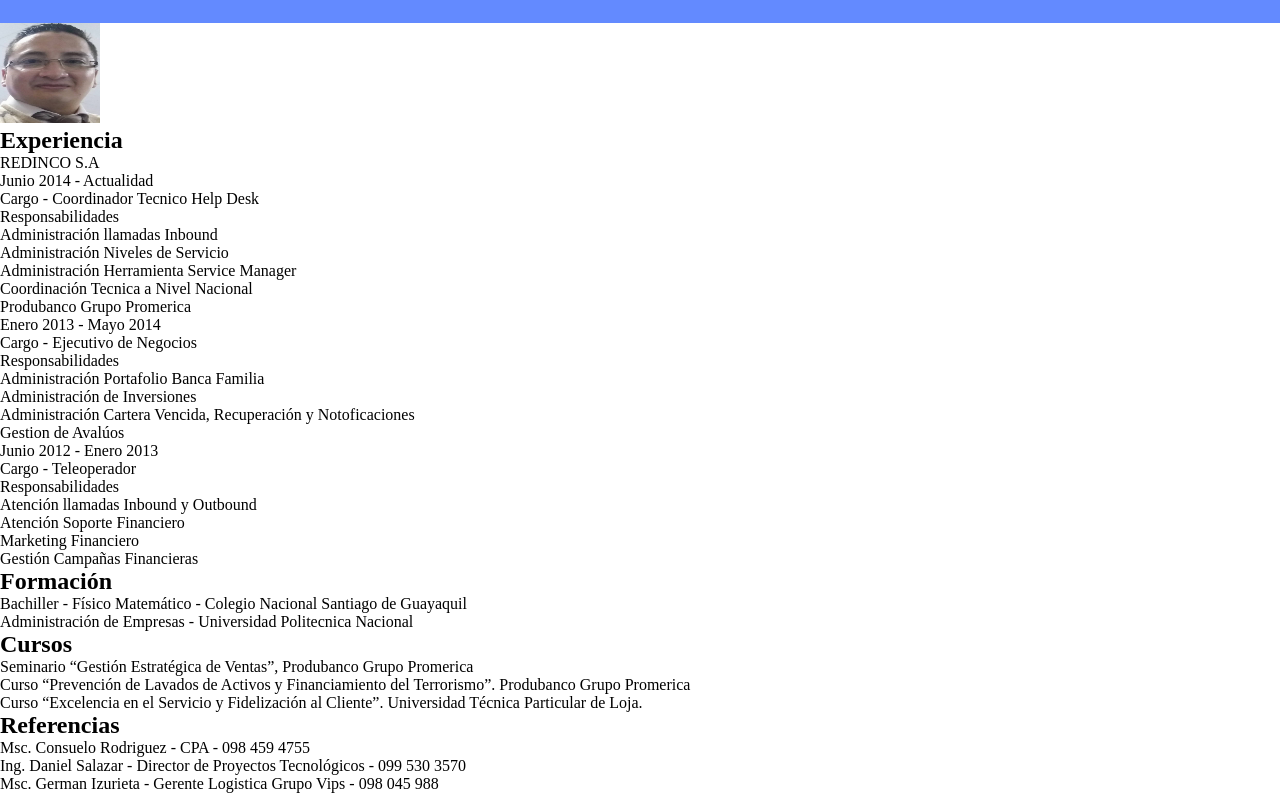
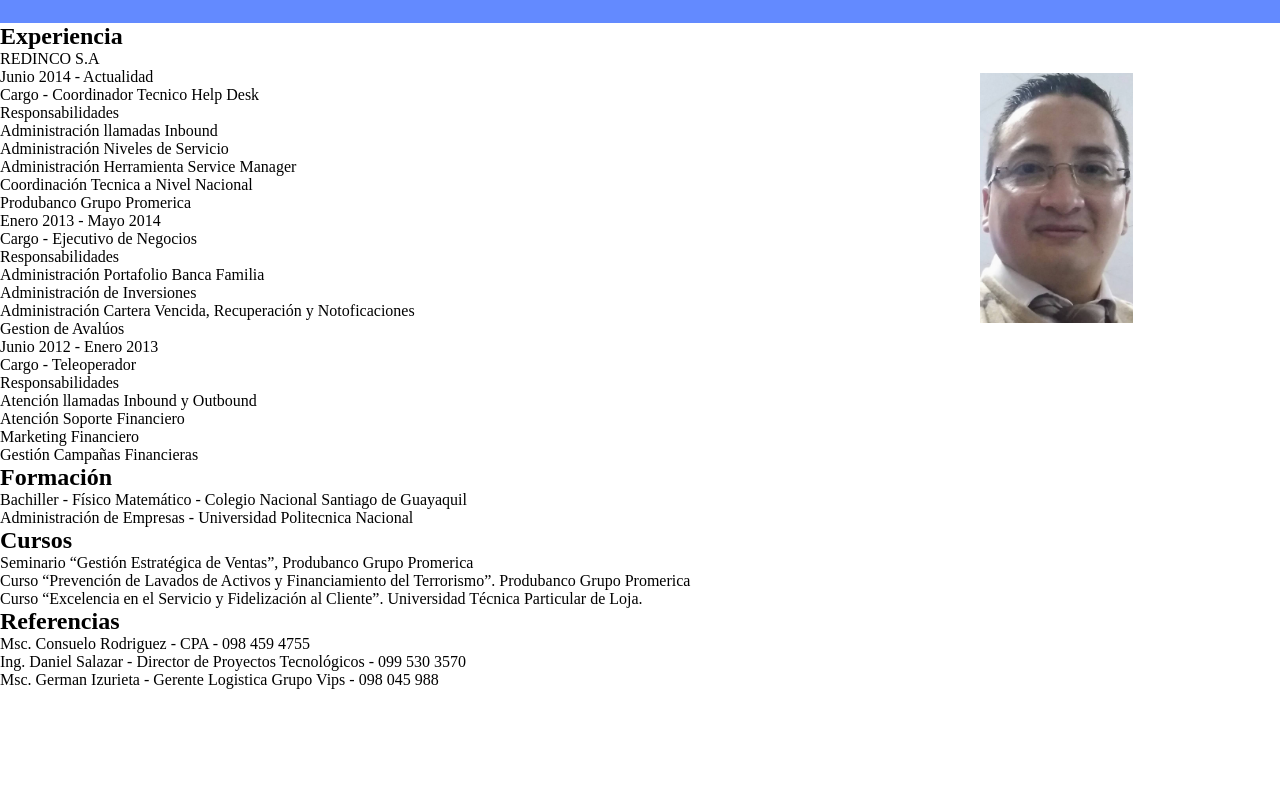
Before and after one commit to chevitoCode/CV-Marco-Canarejo, a plain HTML site: page index.html in a window 1280 px wide. Shown: the part 72-865 px from the top of the page. After the commit the page ends 800 px from the top, so only its background shows below. Drawn offline with Linux system fonts and the light colour scheme.

Commit message:
Estilo a la foto

```diff
--- a/index.html
+++ b/index.html
@@ -15,7 +15,7 @@
             <li id="contacto">Contacto: 098 361 2405</li>
             <li id="liken">linkedin:</li>
         </ul></div>
-        <figure id="foto"><img src="/imagenes/Fotocv.jpg" alt="Foto Marco Cañarejo" width="100PX" height="100PX"></figure>
+        <figure id="foto"><img src="/imagenes/Fotocv.jpg" alt="Foto Marco Cañarejo"></figure>
         <h2>Experiencia</h2>
         <p>REDINCO S.A</p>
         <div><p>Junio 2014 - Actualidad</p></div>
--- a/styles.css
+++ b/styles.css
@@ -21,3 +21,11 @@
 #mail{
     color: red
 }
+#foto{
+    display: flex;
+    float: right;
+    padding-right: 200px;
+    padding-top: 50px;
+    width: 300px;
+    height: 300px;
+}
```
